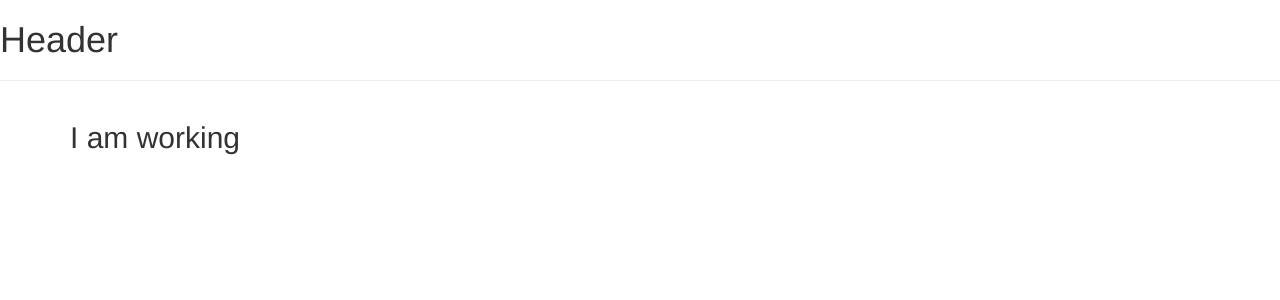
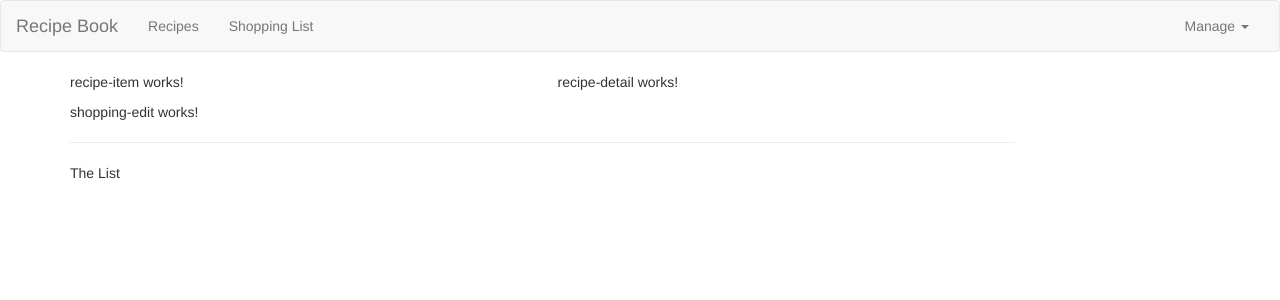
Before and after one commit to hujianrui/MealKeeper, an Angular app: page / in a window 1280 px wide. Shown: the top 300 px of the page. Built offline with nearby package versions, Linux system fonts and the light colour scheme.

Commit message:
build header

```diff
--- a/src/app/app.component.html
+++ b/src/app/app.component.html
@@ -1,9 +1,9 @@
 <app-header></app-header>
-<hr>
 <div class="container">
   <div class="row">
     <div class="col-md-12">
-      <h2>I am working</h2>
+      <app-recipes></app-recipes>
+      <app-shopping-list></app-shopping-list>
     </div>
   </div>
 </div>
--- a/src/app/header/header.component.html
+++ b/src/app/header/header.component.html
@@ -1 +1,25 @@
-<h1>Header</h1>
+<nav class="navbar navbar-default">
+    <div class="container-fluid">
+        <div class="navbar-header">
+            <a href="#" class="navbar-brand">Recipe Book</a>
+        </div>
+
+        <div class="collapse navbar-collapse">
+            <ul class="nav navbar-nav">
+                <li><a href="#">Recipes</a></li>
+                <li><a href="#">Shopping List</a></li>
+            </ul>
+            <ul class="nav navbar-nav navbar-right">
+                <li class="dropdown">
+                    <a href="#" class="dropdown-toggle" role="button">
+                        Manage <span class="caret"></span>
+                    </a>
+                    <ul class="dropdown-menu">
+                        <li><a href="#">Save Data</a></li>
+                        <li><a href="#">Fetch Data</a></li>
+                    </ul>
+                </li>
+            </ul>
+        </div>
+    </div>
+</nav>
--- a/src/app/recipes/recipe-list/recipe-list.component.html
+++ b/src/app/recipes/recipe-list/recipe-list.component.html
@@ -1 +1 @@
-<p>recipe-list works!</p>
+<app-recipe-item></app-recipe-item>
--- a/src/app/recipes/recipes.component.html
+++ b/src/app/recipes/recipes.component.html
@@ -1 +1,8 @@
-<p>recipes works!</p>
+<div class="row">
+    <div class="col-md-5">
+        <app-recipe-list></app-recipe-list>
+    </div>
+    <div class="col-md-7">
+        <app-recipe-detail></app-recipe-detail>
+    </div>
+</div>
--- a/src/app/shopping-list/shopping-list.component.html
+++ b/src/app/shopping-list/shopping-list.component.html
@@ -1 +1,7 @@
-<p>shopping-list works!</p>
+<div class="row">
+    <div class="col-xs-10">
+        <app-shopping-edit></app-shopping-edit>
+        <hr>
+        <p>The List</p>
+    </div>
+</div>
```
